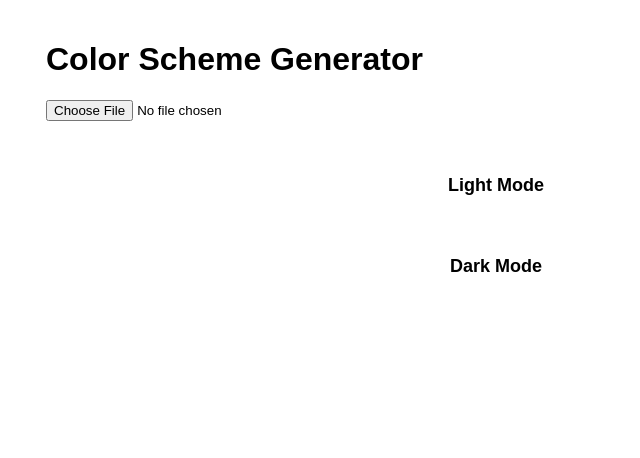
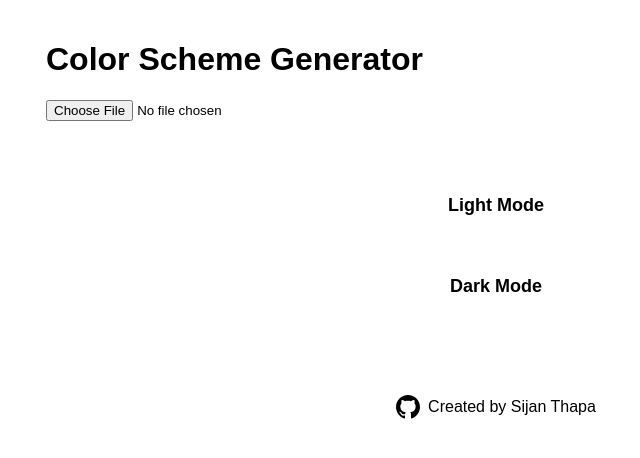
Before and after one commit to sijanthapa171/ColorCatcher, a website built with Vite: page index.html in a window 1280 px wide. Shown: the whole page, without its empty margins (144-784 px from the left). Built offline with nearby package versions, Linux system fonts and the light colour scheme; what colorthief would draw is missing.

Commit message:
feat: add footer with GitHub link

```diff
--- a/index.html
+++ b/index.html
@@ -42,6 +42,9 @@
         margin: 0 auto;
         padding: 20px;
         background-color: var(--md-sys-color-background);
+        min-height: 100vh;
+        display: flex;
+        flex-direction: column;
       }
 
       #imagePreview {
@@ -87,6 +90,36 @@
         color: var(--md-sys-color-primary);
         font-weight: bold;
       }
+
+      footer {
+        margin-top: auto;
+        padding: 20px 0;
+        text-align: center;
+        background-color: var(--md-sys-color-surface-variant);
+        border-radius: 8px;
+        margin-top: 40px;
+      }
+
+      .github-link {
+        color: var(--md-sys-color-on-surface-variant);
+        text-decoration: none;
+        display: inline-flex;
+        align-items: center;
+        gap: 8px;
+        padding: 8px 16px;
+        border-radius: 20px;
+        transition: all 0.3s ease;
+      }
+
+      .github-link:hover {
+        background-color: var(--md-sys-color-primary-container);
+        color: var(--md-sys-color-on-primary-container);
+      }
+
+      .github-icon {
+        width: 24px;
+        height: 24px;
+      }
     </style>
   </head>
   <body>
@@ -107,6 +140,15 @@
       <div class="color-scheme-title">Dark Mode</div>
       <div id="dark-colorScheme-container" class="colorScheme"></div>
     </div>
+
+    <footer>
+      <a href="https://github.com/sijanthapa171" target="_blank" rel="noopener noreferrer" class="github-link">
+        <svg class="github-icon" xmlns="http://www.w3.org/2000/svg" width="24" height="24" viewBox="0 0 24 24" fill="currentColor">
+          <path d="M12 0c-6.626 0-12 5.373-12 12 0 5.302 3.438 9.8 8.207 11.387.599.111.793-.261.793-.577v-2.234c-3.338.726-4.033-1.416-4.033-1.416-.546-1.387-1.333-1.756-1.333-1.756-1.089-.745.083-.729.083-.729 1.205.084 1.839 1.237 1.839 1.237 1.07 1.834 2.807 1.304 3.492.997.107-.775.418-1.305.762-1.604-2.665-.305-5.467-1.334-5.467-5.931 0-1.311.469-2.381 1.236-3.221-.124-.303-.535-1.524.117-3.176 0 0 1.008-.322 3.301 1.23.957-.266 1.983-.399 3.003-.404 1.02.005 2.047.138 3.006.404 2.291-1.552 3.297-1.23 3.297-1.23.653 1.653.242 2.874.118 3.176.77.84 1.235 1.911 1.235 3.221 0 4.609-2.807 5.624-5.479 5.921.43.372.823 1.102.823 2.222v3.293c0 .319.192.694.801.576 4.765-1.589 8.199-6.086 8.199-11.386 0-6.627-5.373-12-12-12z"/>
+        </svg>
+        Created by Sijan Thapa
+      </a>
+    </footer>
 
     <script type="module">
       // Initialize the app in an async function to avoid top-level await
```
